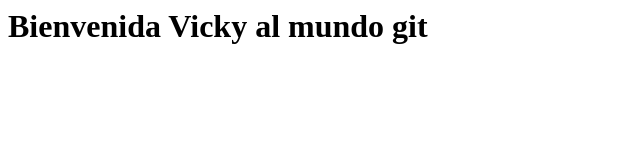
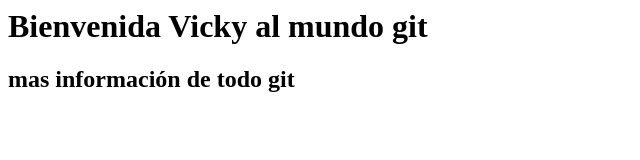
Before and after one commit to GrupoPromeinfo/tesis, a plain HTML site: page index.html in a window 1280 px wide. Shown: the whole page, without its empty margins (0-640 px from the left). Drawn offline with Linux system fonts and the light colour scheme.

Commit message:
pruebas del commit

```diff
--- a/index.html
+++ b/index.html
@@ -5,5 +5,6 @@
 
 <body>
 	<h1> Bienvenida Vicky al mundo git </h1>
+	<h2> mas información de todo git </h2>
 </body>
 </head>
```
